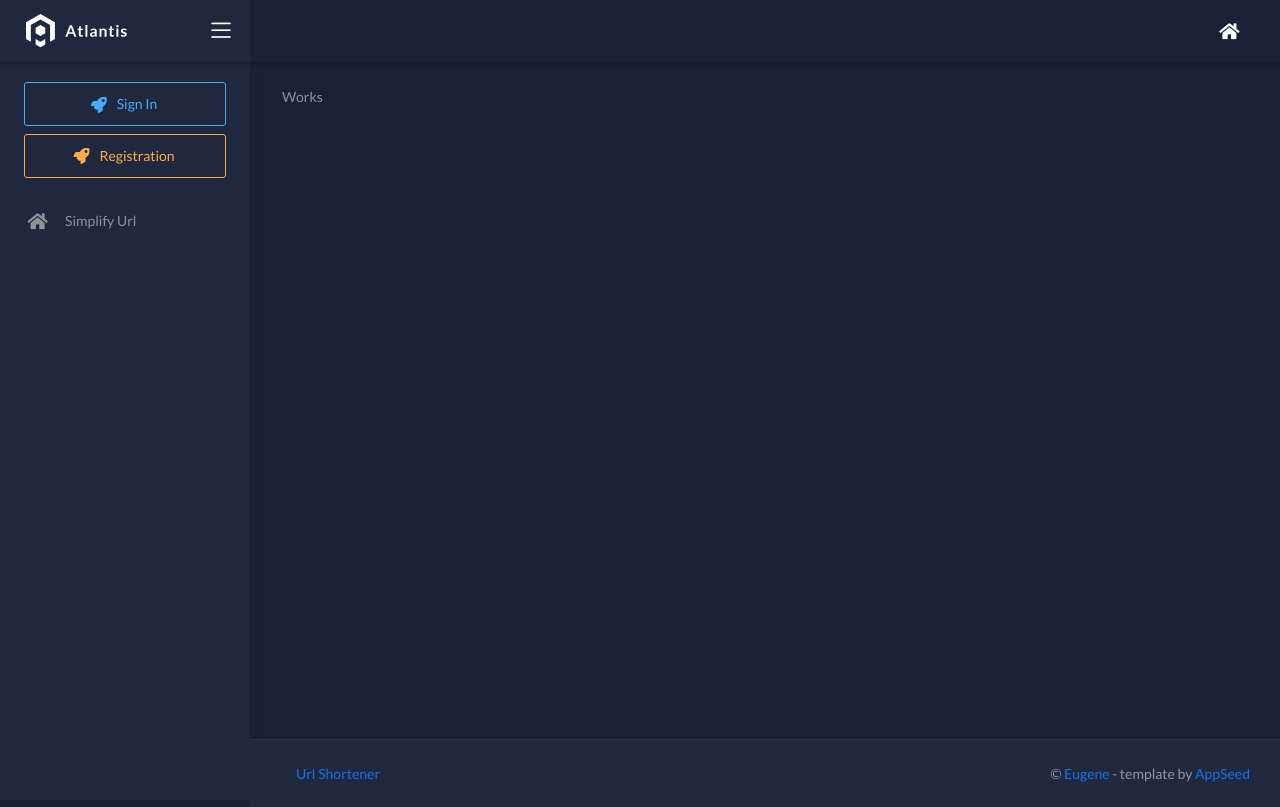
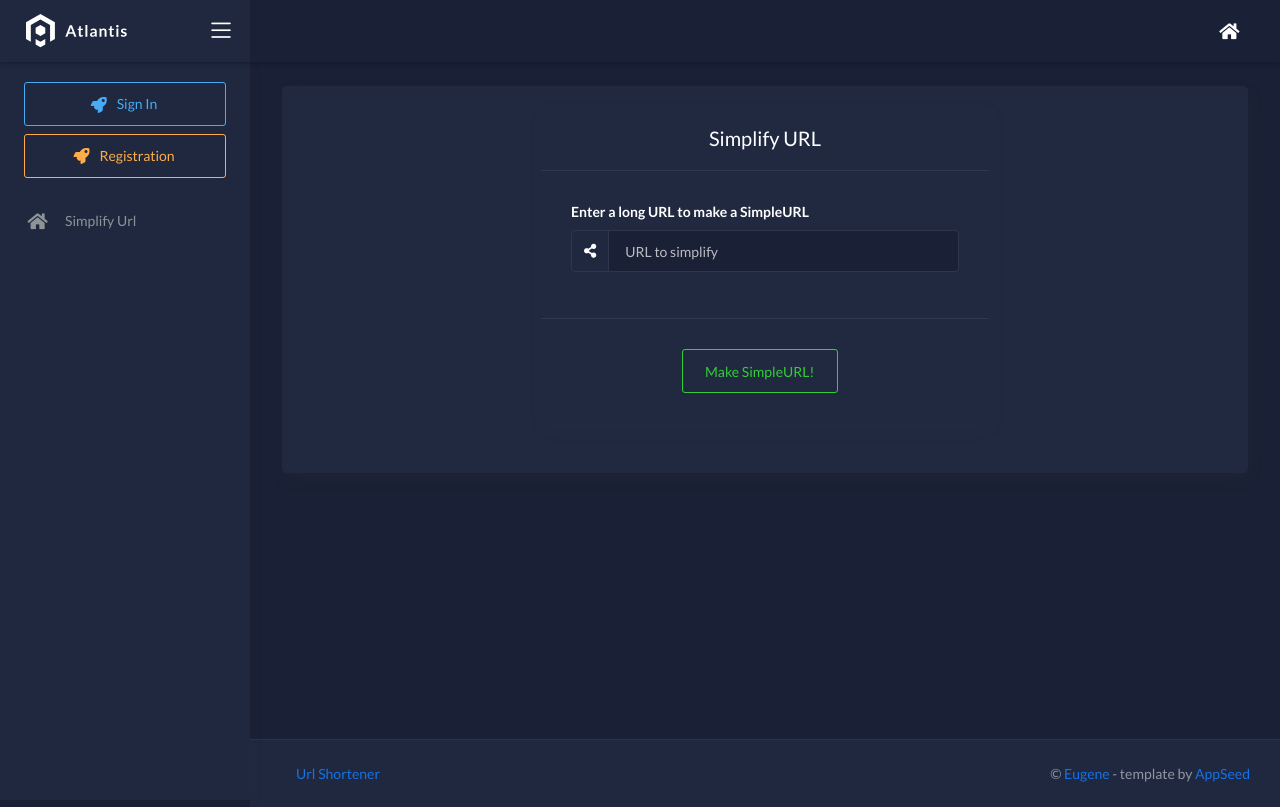
Before and after one commit to ZhekLu/url-shortener, a Django app: page / in a window 1280 px wide. Run offline with Django 3.2, Linux system fonts and the light colour scheme; some libraries are stand-ins or nearby versions.

Commit message:
Simplify app

```diff
--- a/simplify_app/forms.py
+++ b/simplify_app/forms.py
@@ -87,3 +87,20 @@ class UserPasswordChangeForm(PasswordChangeForm):
                 "placeholder": "New password confirmation",
                 "class": "form-control"
             })
+
+
+# URL form
+
+class SimpleUrlForm(forms.ModelForm):
+    def __init__(self, *args, **kwargs):
+        super(SimpleUrlForm, self).__init__(*args, **kwargs)
+        self.fields['original_url'].widget = forms.TextInput(
+            attrs={
+                "placeholder": "URL to simplify",
+                "class": "form-control"
+            })
+
+    class Meta:
+        model = SimpleUrl
+        fields = ('original_url', )
+        # widgets = {'user': forms.HiddenInput, 'simple_url': forms.HiddenInput}
--- a/simplify_app/models.py
+++ b/simplify_app/models.py
@@ -13,10 +13,10 @@ class User(AbstractUser):
 
 
 class SimpleUrl(models.Model):
-    original_url = models.URLField(default='https://example.com', db_index=True, verbose_name='URL to simplify')
-    simple_url = models.URLField(default='https://simple_url', verbose_name='Simple URL')
+    original_url = models.URLField(default='', db_index=True, verbose_name='URL to simplify')
+    simple_url_id = models.CharField(default='', db_index=True, verbose_name='Simple URL id', max_length=10)
     user = models.ForeignKey(User, blank=True, null=True, on_delete=models.PROTECT, verbose_name='Creator')
-    created_at = models.DateTimeField(auto_now_add=True, db_index=True, verbose_name='Published')
+    created_at = models.DateTimeField(auto_now_add=True, db_index=True, verbose_name='Created')
 
     class Meta:
         verbose_name = 'URL'
--- a/simplify_app/urls.py
+++ b/simplify_app/urls.py
@@ -1,6 +1,7 @@
 from django.urls import path
 
-from simplify_app.views import index, UserPasswordChangeView, ChangeUserInfoView, profile, UserLogoutView, UserLoginView
+from simplify_app.views import index, UserPasswordChangeView, ChangeUserInfoView, profile, UserLogoutView, \
+    UserLoginView, result
 
 app_name = 'simplify_app'
 
@@ -10,5 +11,6 @@ urlpatterns = [
     path('accounts/profile/change/', ChangeUserInfoView.as_view(), name='profile_change'),
     path('accounts/profile/', profile, name='profile'),
     path('accounts/login/', UserLoginView.as_view(), name='login'),
+    path('<str:pk>', result, name='result'),
     path('', index, name='index'),
 ]
--- a/simplify_app/views.py
+++ b/simplify_app/views.py
@@ -1,17 +1,40 @@
-from django.shortcuts import render, get_object_or_404
+import uuid
+
+from django.shortcuts import render, get_object_or_404, redirect
 from django.contrib.auth.decorators import login_required
 from django.contrib.auth.mixins import LoginRequiredMixin
 from django.contrib.auth.views import LoginView, LogoutView, PasswordChangeView
+from django.contrib.sites.shortcuts import get_current_site
 from django.views.generic import UpdateView
 from django.urls import reverse_lazy
 
-from simplify_app.forms import ChangeUserInfoForm, UserPasswordChangeForm, LoginForm
+from simplify_app.forms import ChangeUserInfoForm, UserPasswordChangeForm, LoginForm, SimpleUrlForm
 from simplify_app.models import SimpleUrl, User
 
 
+# App
+
 def index(request):
-    return render(request, 'simplify_app/home/index.html')
+    result_link = None
+    if request.method == 'POST':
+        form = SimpleUrlForm(request.POST)
+        if form.is_valid():
+            original_url = form.cleaned_data['original_url']
+            simple_url_id = str(uuid.uuid4())[:5]
+            result_link = 'http://' + get_current_site(request).name + '/' + simple_url_id
+            simple_url = SimpleUrl(original_url=original_url, simple_url_id=simple_url_id,
+                                   user=request.user)
+            simple_url.save()
 
+    else:
+        form = SimpleUrlForm()
+    context = {'form': form, 'result_link': result_link}
+    return render(request, 'simplify_app/home/index.html', context)
+
+
+def result(request, pk):
+    url = SimpleUrl.objects.get(simple_url_id=pk)
+    return redirect(url.original_url)
 
 # Profile
 
--- a/templates/simplify_app/home/index.html
+++ b/templates/simplify_app/home/index.html
@@ -6,7 +6,61 @@
 
 	<div class="content">
 		<div class="page-inner">
-			Works
+			<div class="card">
+				<div class="card-body">
+					<div class="row">
+                        <!-- Post -->
+						<div class="col-md-6 ml-auto mr-auto">
+                            <div class="card card-post card-round">
+                                <div class="card-header">
+                                    <div class="card-title text-center">
+                                        <span>
+                                            Simplify URL
+                                        </span>
+                                    </div>
+                                </div>
+                                <form method="post">
+
+                                    {% csrf_token %}
+
+                                    <div class="card-body">
+                                        <div class="row">
+                                            <div class="col">
+                                                <div class="form-group">
+                                                    <label>Enter a long URL to make a SimpleURL</label>
+                                                    <div class="input-group mb-3">
+                                                        <div class="input-group-prepend">
+                                                            <span class="input-group-text">
+                                                                <i class="fas fa-share-alt"></i>
+                                                            </span>
+                                                        </div>
+                                                        {{ form.original_url }}
+                                                    </div>
+                                                </div>
+                                                {% if result_link %}
+                                                <div class="form-group text-center">
+                                                    <label>Simple URL</label>
+                                                    <i class="fas fa-magic"></i>
+                                                    <div class="mb-3">
+                                                        <a class="text-info h4" href="{{ result_link }}">
+                                                            {{ result_link }}
+                                                        </a>
+                                                    </div>
+                                                </div>
+                                                {% endif %}
+                                            </div>
+                                        </div>
+                                    </div>
+                                    <div class="card-action text-center">
+                                        <button type="submit" class="btn btn-success btn-border w-70">Make SimpleURL!</button>
+                                        &nbsp; &nbsp;
+                                    </div>
+                                </form>
+                            </div>
+						</div>
+					</div>
+                </div>
+            </div>
 		</div>
 	</div>
 
```
Also changed, not shown: simplify_app/migrations/0002_alter_simpleurl_simple_url.py (added), simplify_app/migrations/0003_alter_simpleurl_created_at.py (added), simplify_app/migrations/0004_auto_20220715_1949.py (added), simplify_app/migrations/0005_auto_20220715_2009.py (added), 1 other file.
